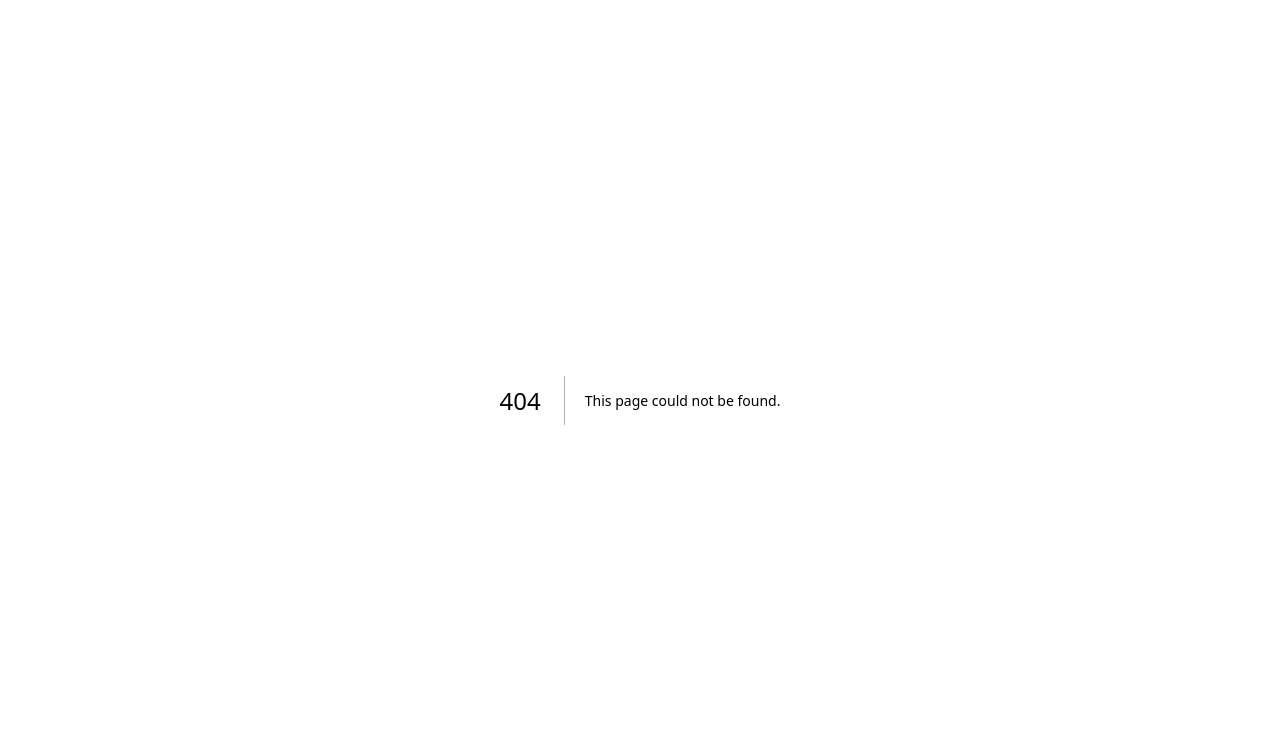
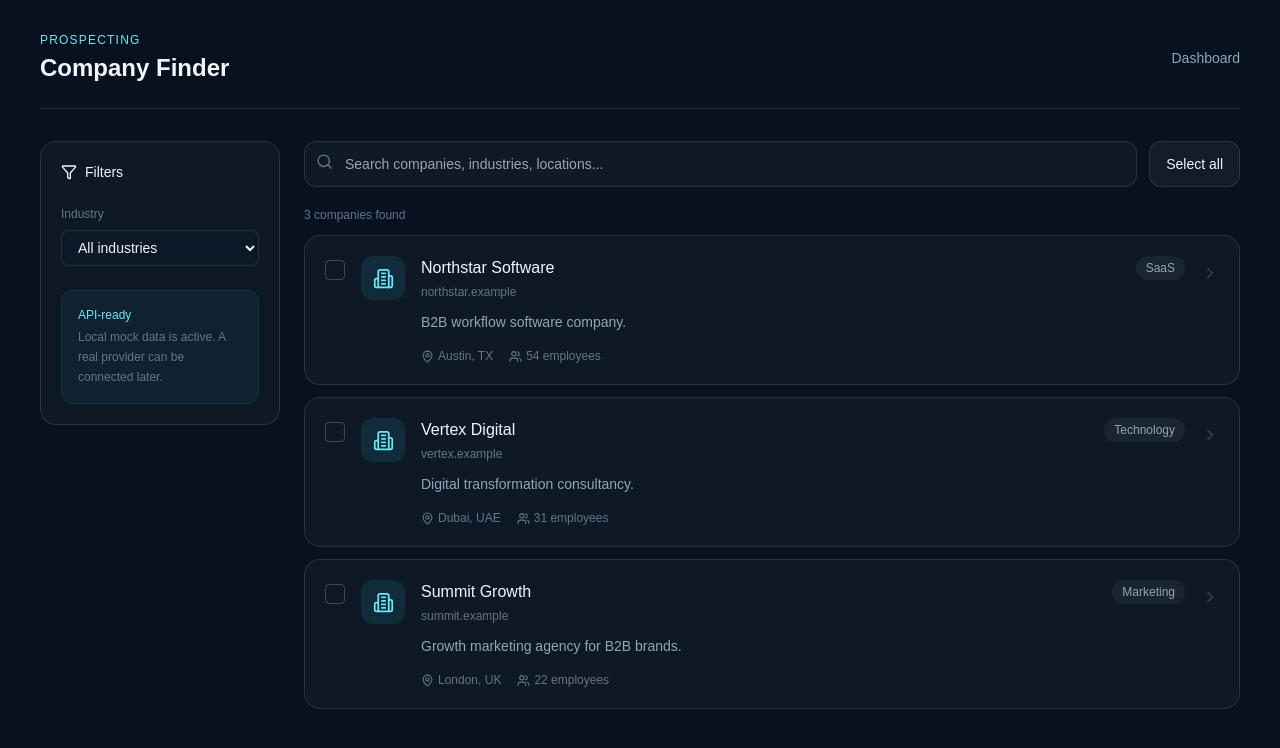
Before and after one commit to bolt50506-lab/ai-sales-agent, a Next.js app: page /company-finder in a window 1280 px wide. Before the commit this address had no page. Shown: the top 748 px of the page. Built offline with nearby package versions, Linux system fonts and the light colour scheme.

Commit message:
feat: add company finder workspace

```diff
--- /dev/null
+++ b/app/company-finder/page.tsx
@@ -0,0 +1,25 @@
+"use client";
+import { useState } from "react";
+import { Building2, Check, ChevronRight, Filter, MapPin, Search, Users } from "lucide-react";
+
+const data = [
+ {id:"c1",name:"Northstar Software",domain:"northstar.example",industry:"SaaS",location:"Austin, TX",employees:54,description:"B2B workflow software company."},
+ {id:"c2",name:"Vertex Digital",domain:"vertex.example",industry:"Technology",location:"Dubai, UAE",employees:31,description:"Digital transformation consultancy."},
+ {id:"c3",name:"Summit Growth",domain:"summit.example",industry:"Marketing",location:"London, UK",employees:22,description:"Growth marketing agency for B2B brands."}
+];
+
+export default function CompanyFinder(){
+ const [query,setQuery]=useState("");
+ const [industry,setIndustry]=useState("All industries");
+ const [selected,setSelected]=useState<string[]>([]);
+ const filtered=data.filter(c=>(!query||[c.name,c.domain,c.industry,c.location].join(" ").toLowerCase().includes(query.toLowerCase()))&&(industry==="All industries"||c.industry===industry));
+ const toggle=(id:string)=>setSelected(s=>s.includes(id)?s.filter(x=>x!==id):[...s,id]);
+ return <main className="min-h-screen bg-[#07111f] text-slate-100"><div className="mx-auto max-w-7xl px-6 py-8 lg:px-10">
+ <header className="flex items-center justify-between border-b border-white/10 pb-6"><div><p className="text-xs uppercase tracking-widest text-cyan-300">Prospecting</p><h1 className="mt-1 text-2xl font-semibold">Company Finder</h1></div><a href="/dashboard" className="text-sm text-slate-400 hover:text-white">Dashboard</a></header>
+ <div className="grid gap-6 py-8 lg:grid-cols-[240px_1fr]">
+ <aside className="rounded-2xl border border-white/10 bg-white/[.035] p-5 h-fit"><div className="flex items-center gap-2 text-sm font-medium"><Filter size={16}/> Filters</div><label className="mt-6 block text-xs text-slate-500">Industry</label><select value={industry} onChange={e=>setIndustry(e.target.value)} className="mt-2 w-full rounded-lg border border-white/10 bg-[#0b1828] px-3 py-2 text-sm outline-none"><option>All industries</option><option>SaaS</option><option>Technology</option><option>Marketing</option></select><div className="mt-6 rounded-xl border border-cyan-400/10 bg-cyan-400/5 p-4"><p className="text-xs font-medium text-cyan-300">API-ready</p><p className="mt-1 text-xs leading-5 text-slate-500">Local mock data is active. A real provider can be connected later.</p></div></aside>
+ <section><div className="flex flex-col gap-3 sm:flex-row"><div className="relative flex-1"><Search size={17} className="absolute left-3 top-3 text-slate-500"/><input value={query} onChange={e=>setQuery(e.target.value)} placeholder="Search companies, industries, locations..." className="w-full rounded-xl border border-white/10 bg-white/[.04] py-3 pl-10 pr-4 text-sm outline-none focus:border-cyan-400/40"/></div><button onClick={()=>setSelected(filtered.map(x=>x.id))} className="rounded-xl border border-white/10 bg-white/[.05] px-4 py-3 text-sm">Select all</button></div>
+ <div className="mt-5 flex items-center justify-between text-xs text-slate-500"><span>{filtered.length} companies found</span>{selected.length>0&&<span>{selected.length} selected</span>}</div>
+ <div className="mt-3 space-y-3">{filtered.map(c=><article key={c.id} className="group rounded-2xl border border-white/10 bg-white/[.035] p-5 transition hover:border-cyan-400/20"><div className="flex gap-4"><button onClick={()=>toggle(c.id)} className={`mt-1 flex h-5 w-5 shrink-0 items-center justify-center rounded border ${selected.includes(c.id)?"border-cyan-400 bg-cyan-400 text-slate-950":"border-white/20"}`}>{selected.includes(c.id)&&<Check size={13}/>}</button><div className="flex h-11 w-11 shrink-0 items-center justify-center rounded-xl bg-cyan-400/10 text-cyan-300"><Building2 size={21}/></div><div className="min-w-0 flex-1"><div className="flex flex-wrap items-start justify-between gap-3"><div><h2 className="font-medium">{c.name}</h2><p className="mt-1 text-xs text-slate-500">{c.domain}</p></div><span className="rounded-full bg-white/5 px-2.5 py-1 text-xs text-slate-400">{c.industry}</span></div><p className="mt-3 text-sm text-slate-400">{c.description}</p><div className="mt-4 flex flex-wrap gap-4 text-xs text-slate-500"><span className="flex items-center gap-1"><MapPin size={13}/>{c.location}</span><span className="flex items-center gap-1"><Users size={13}/>{c.employees} employees</span></div></div><ChevronRight className="mt-2 text-slate-700 group-hover:text-cyan-300" size={18}/></div></article>)}</div></section></div>
+ </div></main>;
+}
```
